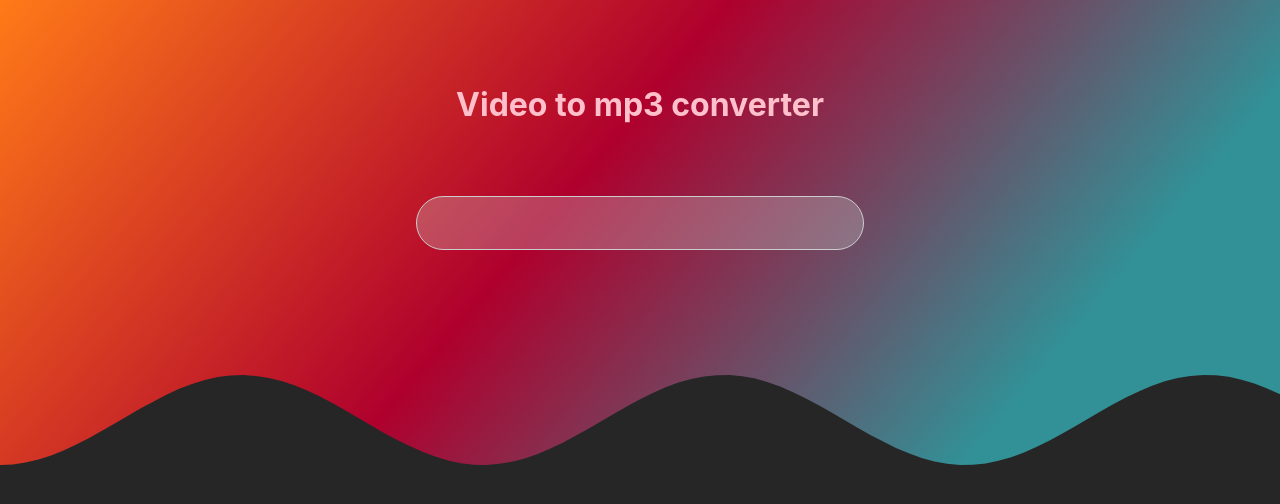
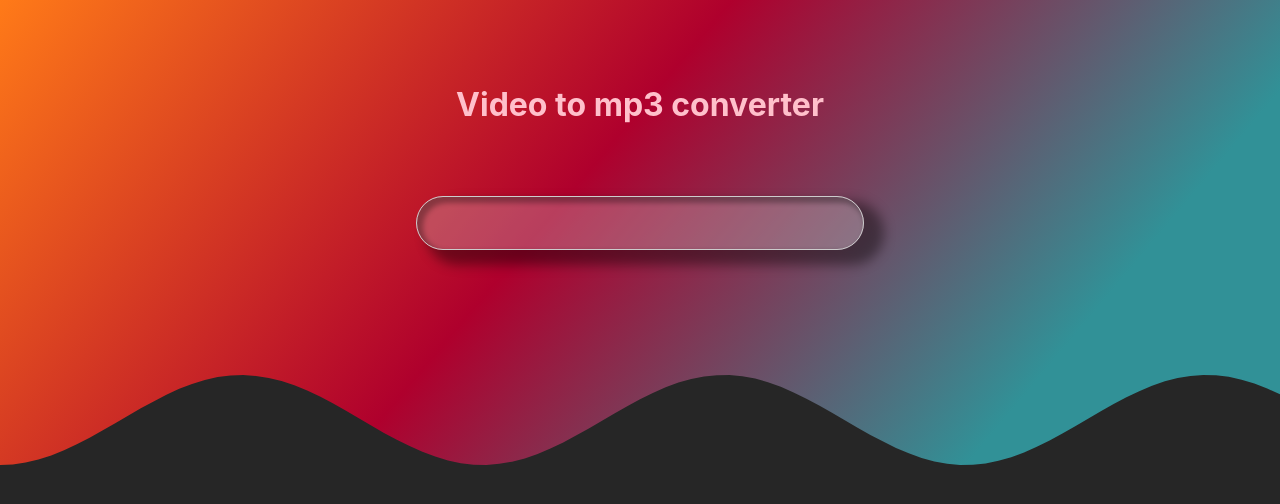
Before and after one commit to dunnjm814/audioconverter, a React (Create React App) app in the folder front/: page / in a window 1280 px wide. Shown: the top 504 px of the page. Built offline with nearby package versions, Linux system fonts and the light colour scheme.

Commit message:
more style on input

```diff
--- a/front/src/App.css
+++ b/front/src/App.css
@@ -20,6 +20,8 @@ input[type="file"] {
     background-color: rgba(204, 204, 204, .3);
     border: 1px solid #ccc;
     border-radius:  5em;
+    box-shadow: 15px 10px 12px 5px rgba(0,0,0,0.4),
+            4px 4px 5px 2px rgba(0,0,0,0.3) inset;
 
     margin: 50px;
 
```
